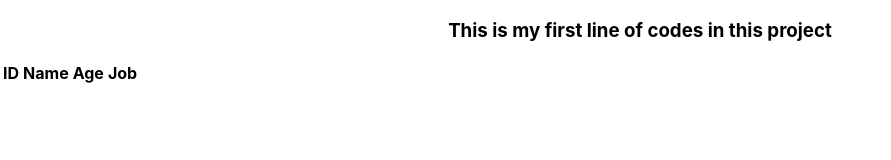
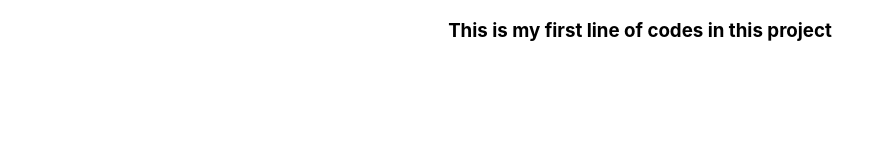
Before and after one commit to ThongDDD/git-test, a React (Create React App) app: page / in a window 1280 px wide. Shown: the top 160 px of the page, without its empty margins (0-891 px from the left). Built offline with nearby package versions, Linux system fonts and the light colour scheme.

Commit message:
Revert "set people"
This reverts commit 19ab70080bcce12aae4c048f646e96515e950be0.

```diff
--- a/src/App.js
+++ b/src/App.js
@@ -1,27 +1,10 @@
-import React, { useState } from 'react';
+import React from 'react';
 import './App.css';
 
 function App() {
-  const [people, setPeople] = useState([
-    {id: 1, name: 'David', age: '25', job: 'dev'},
-    {id: 2, name: 'Jack', age: '30', job: 'architecture'},
-    {id: 3, name: 'John', age: '27', job: 'musician'},
-  ])
-
   return (
     <div className="App">
       <h3>This is my first line of codes in this project</h3>
-      <table>
-        <thead>
-          <th>ID</th>
-          <th>Name</th>
-          <th>Age</th>
-          <th>Job</th>
-        </thead>
-        <tbody>
-
-        </tbody>
-      </table>
     </div>
   );
 }
```
